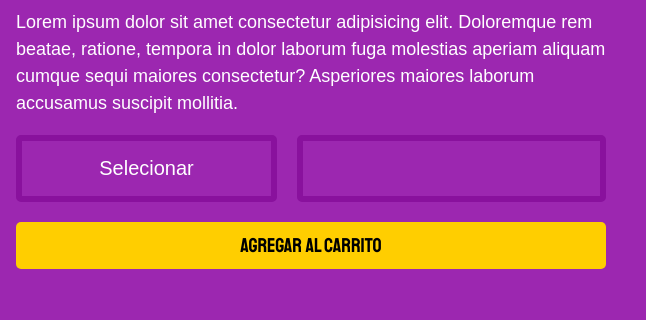
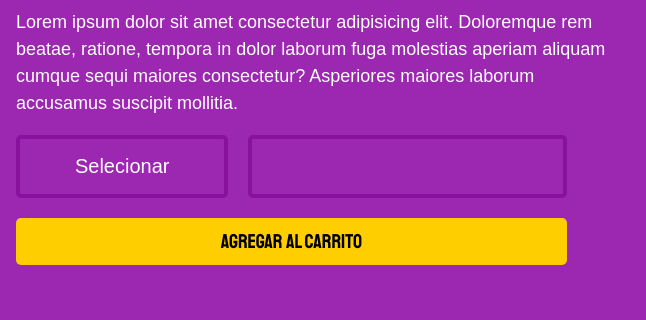
Before and after one commit to JonathanECH/FrontEndStore_inicio, a plain HTML site: page productos.html in a window 1280 px wide. Shown: the part 341-661 px from the top of the page, 634-1280 px from the left. Drawn offline with nearby package versions, Linux system fonts and the light colour scheme; a web font is replaced by a local one.

Commit message:
Mejoras del risposive en el formulario de productos

```diff
--- a/css/styles.css
+++ b/css/styles.css
@@ -217,15 +217,18 @@ h3 {
 .formulario {
     display: flex;
     flex-wrap: wrap;
-    justify-content: space-evenly;
+    width: 90%;
+    margin: 0 auto;
+    justify-content: space-between;
     /* grid-template-columns: repeat(2, 1fr); */
     gap: 1rem;
 }
 
 .formulario__submit {
-    /* grid-column: 1/2; */
+    display: block;
+    width: 100%;
+    margin: 0 auto;
     order: 3;
-    flex: 100%;
 }
 
 .formulario__campo,
@@ -237,10 +240,21 @@ h3 {
     background: transparent;
     text-align: center;
     font-size: 1.8rem;
+    width: calc(50% - 0.5rem); /* Restamos el gap dividido entre dos */
     color: var(--blanco);
     padding: 0.8rem;
     border: .4rem solid var(--primarioOcuro);
     appearance: none;
+}
+
+.formulario__campo:first-child {
+    /* Anchura de la Talla: 40% del total - la mitad del gap (0.5rem) */
+    width: calc(40% - 0.5rem);
+}
+
+.formulario__campo:nth-child(2) {
+    /* Anchura de la Cantidad: 60% del total - la mitad del gap (0.5rem) */
+    width: calc(60% - 0.5rem);
 }
 
 .formulario__submit {
@@ -268,21 +282,7 @@ h3 {
     }
 }
 
-@media(min-width: 480px) {
 
-    /* Usamos 480px para que funcione en tablets pequeñas */
-    .formulario {
-        display: grid;
-        /* Aquí volvemos a la configuración de dos columnas */
-        grid-template-columns: repeat(2, 1fr);
-        gap: 2rem;
-    }
-
-    .formulario__submit {
-        /* Y aquí el botón vuelve a ocupar ambas columnas */
-        grid-column: 1/3;
-    }
-}
 
 @media(min-width: 768px) {
     .grid {
@@ -314,9 +314,28 @@ h3 {
         column-gap: 2rem;
     }
 
+    .formulario__campo:first-child,
+    .formulario__campo:nth-child(2) {
+        width: auto;
+    }
+
+    .formulario {
+        display: grid;
+        /* Aquí volvemos a la configuración de dos columnas */
+        grid-template-columns: 40% 60%;
+        gap: 2rem;
+        margin: 0;
+    }
+
+
+
     .formulario__campo {
         font-size: 2rem;
         padding: 1.6rem;
-        border: .6rem solid var(--primarioOcuro);
+        border: .4rem solid var(--primarioOcuro);
+    }
+
+    .formulario__submit {
+        grid-column: 1/3;
     }
 }
```
